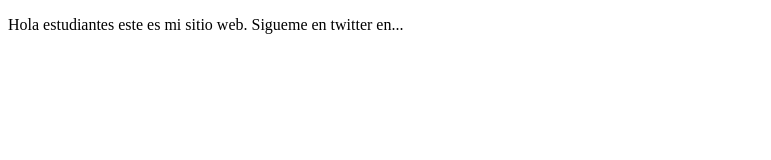
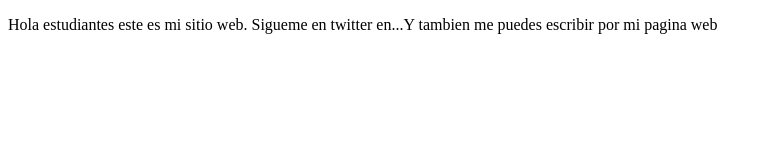
Before and after one commit to christiangoye/proyectoDemoCursoPrework, a plain HTML site: page index.html in a window 1280 px wide. Shown: the whole page, without its empty margins (0-771 px from the left). Drawn offline with Linux system fonts and the light colour scheme.

Commit message:
cambios agregamos sitio web

```diff
--- a/index.html
+++ b/index.html
@@ -7,6 +7,6 @@
     <title>Hola Mundo</title>
 </head>
 <body>
-    <p>Hola estudiantes este es mi sitio web. Sigueme en twitter en...</p>
+    <p>Hola estudiantes este es mi sitio web. Sigueme en twitter en...Y tambien me puedes escribir por mi pagina web</p>
 </body>
 </html>
```
